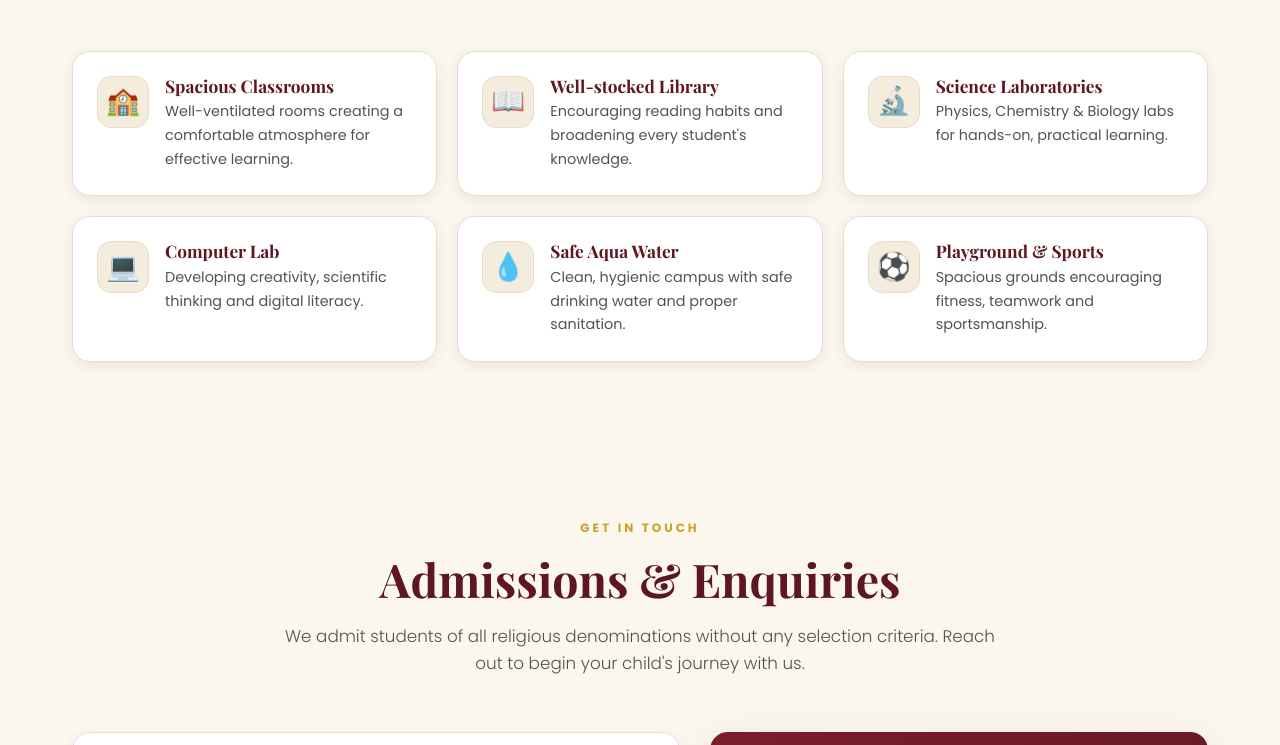
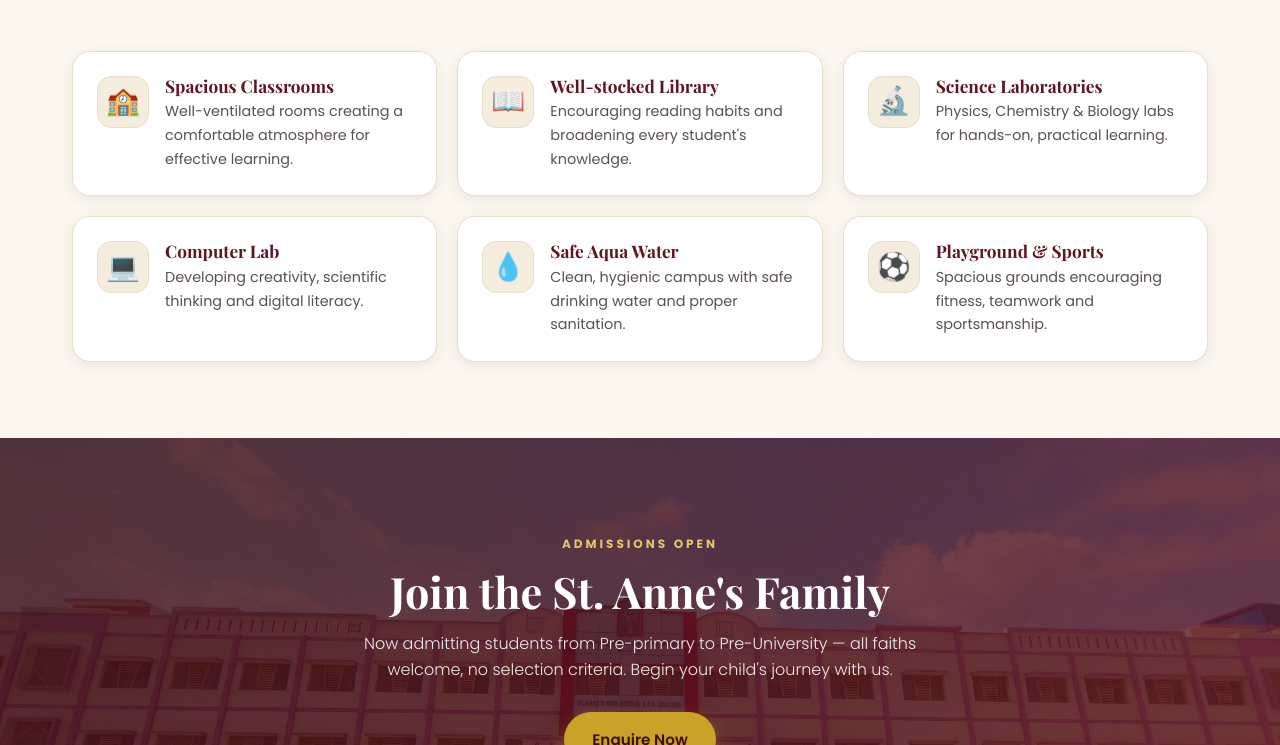
Before and after one commit to VincentThrives/st-annes-sira, a plain HTML site: page index.html in a window 1280 px wide. Shown: the part 2055-2800 px from the top of the page. Drawn offline with nearby package versions, Linux system fonts and the light colour scheme.

Commit message:
Add rotated school-building photo as Admissions CTA band background
- Rotated gallery-1 (was sideways) to upright landscape -> gallery-1-rot.jpg
- New 'Join the St. Anne's Family' admissions CTA band on the home page using
  the building photo behind a maroon overlay, with desktop parallax

```diff
--- a/index.html
+++ b/index.html
@@ -120,6 +120,17 @@
     </div>
   </section>
 
+  <!-- ===== Admissions CTA band (school building background) ===== -->
+  <section class="cta-band">
+    <div class="container reveal">
+      <span class="eyebrow eyebrow--light">Admissions Open</span>
+      <h2>Join the St. Anne's Family</h2>
+      <p>Now admitting students from Pre-primary to Pre-University — all faiths welcome,
+      no selection criteria. Begin your child's journey with us.</p>
+      <a href="#contact" class="btn btn--gold">Enquire Now</a>
+    </div>
+  </section>
+
   <!-- ===== Contact / Admissions ===== -->
   <section class="section" id="contact">
     <div class="container">
--- a/styles.css
+++ b/styles.css
@@ -103,7 +103,7 @@
   background-image:
     radial-gradient(1200px 600px at 80% -10%, rgba(201, 162, 39, 0.22), transparent 60%),
     linear-gradient(135deg, rgba(94, 22, 32, 0.93) 0%, rgba(94, 22, 32, 0.86) 45%, rgba(61, 14, 21, 0.92) 100%),
-    url("images/gallery-2.jpg");
+    url("images/gallery-3.jpg");
   background-size: cover;
   background-position: center;
   background-repeat: no-repeat;
@@ -500,6 +500,19 @@
 .ecard__go { display: inline-block; margin-top: 14px; font-weight: 600; color: var(--maroon); transition: transform 0.2s var(--ease); }
 .ecard:hover .ecard__go { transform: translateX(5px); }
 
+/* ---------- Admissions CTA band ---------- */
+.cta-band {
+  position: relative; text-align: center; color: #fff; padding: 92px 0;
+  background-image:
+    linear-gradient(135deg, rgba(61,14,21,0.84), rgba(94,22,32,0.78)),
+    url("images/gallery-1-rot.jpg");
+  background-size: cover; background-position: center 35%; background-repeat: no-repeat;
+}
+@media (min-width: 992px) { .cta-band { background-attachment: scroll, fixed; } }
+.cta-band .eyebrow { margin-bottom: 12px; }
+.cta-band h2 { font-size: clamp(1.8rem, 4vw, 2.7rem); color: #fff; }
+.cta-band p { margin: 14px auto 28px; max-width: 580px; color: rgba(255,255,255,0.9); font-weight: 300; }
+
 /* ---------- Footer ---------- */
 .footer { background: var(--maroon-deep); color: rgba(255,255,255,0.85); padding: 60px 0 0; }
 .footer__inner { display: grid; gap: 36px; grid-template-columns: 1fr; padding-bottom: 44px; }
```
Also changed, not shown: images/gallery-1-rot.jpg (added).
